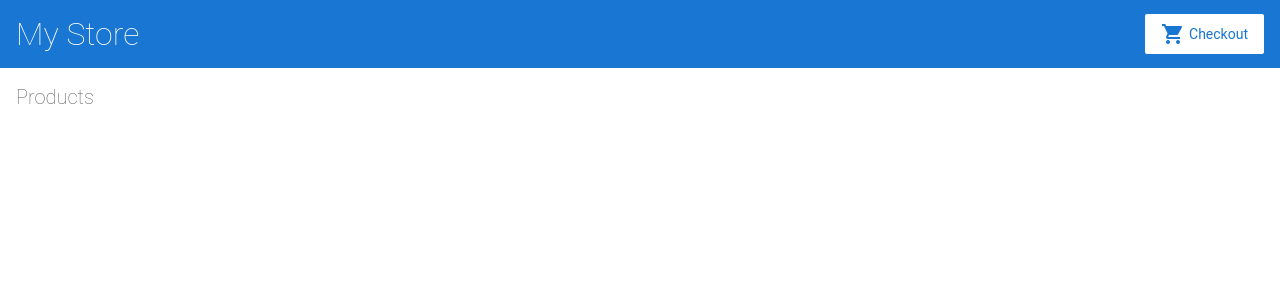
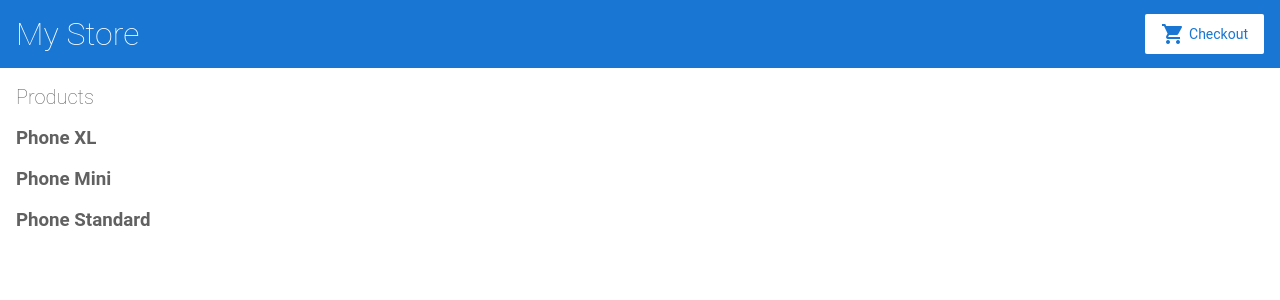
Before and after one commit to j0k3w0n/angular-fjcpxp, an Angular app: page / in a window 1280 px wide. Shown: the top 300 px of the page. Built offline with nearby package versions, Linux system fonts and the light colour scheme.

Commit message:
1 file modified

```diff
--- a/src/app/product-list/product-list.component.html
+++ b/src/app/product-list/product-list.component.html
@@ -1,6 +1,10 @@
 <h2>Products</h2>
 
-
+<div *ngFor="let product of products">
+  <h3>
+    {{ product.name }}
+  </h3>
+</div>
 <!--
 Copyright Google LLC. All Rights Reserved.
 Use of this source code is governed by an MIT-style license that
```
